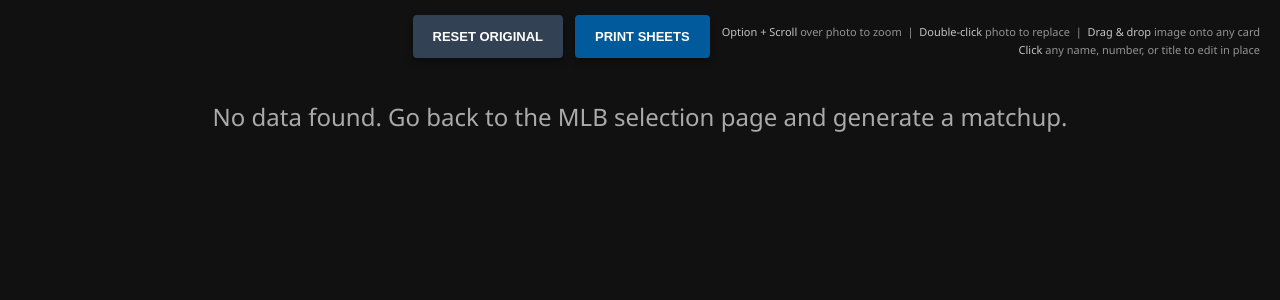
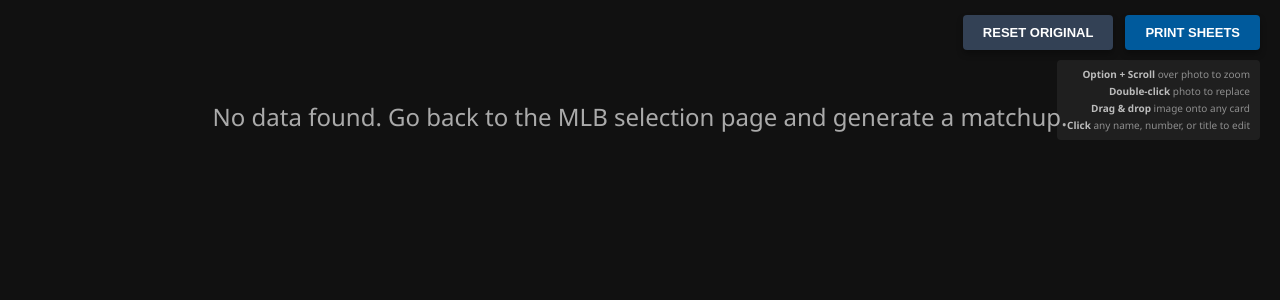
Before and after one commit to plasticfrog/nhl-lineup-generator, a Flask app: page /mlb/sheet in a window 1280 px wide. Shown: the top 300 px of the page. Run offline with Flask 3, Linux system fonts and the light colour scheme; parts of the project's set-up code (start-up, migrations or seed data) failed here and were passed over.

Commit message:
Fix legend layout and highlight pitching coach
- Move legend to stacked box below buttons instead of inline
- Add subtle background to legend box
- Highlight pitching coach card with inverted colors (same style
  as closer: team color bg on role header and name, white text)

Co-Authored-By: Claude Opus 4.6 <noreply@anthropic.com>

```diff
--- a/templates/mlb_sheet.html
+++ b/templates/mlb_sheet.html
@@ -9,7 +9,7 @@
         @page { size: letter landscape; margin: 0; }
         body { background: #111; font-family: 'Segoe UI', sans-serif; display: flex; flex-direction: column; align-items: center; }
 
-        .btn-container { position: fixed; top: 15px; right: 20px; display: flex; gap: 12px; z-index: 9999; }
+        .btn-container { position: fixed; top: 15px; right: 20px; display: flex; flex-direction: column; align-items: flex-end; gap: 0; z-index: 9999; }
         .nav-btn { padding: 10px 20px; font-size: 13px; font-weight: 700; text-transform: uppercase; border: none; border-radius: 4px; cursor: pointer; box-shadow: 0 4px 6px rgba(0,0,0,0.3); transition: transform 0.1s; }
         .reset-btn { background: #334155; color: white; }
         .print-btn { background: #005A9C; color: white; }
@@ -57,13 +57,15 @@
 </head>
 <body>
     <div class="btn-container">
-        <button class="nav-btn reset-btn" onclick="window.location.reload()">Reset Original</button>
-        <button class="nav-btn print-btn" onclick="window.print()">Print Sheets</button>
-        <div style="margin-top: 8px; font-size: 11px; color: rgba(255,255,255,0.55); line-height: 1.6; text-align: right; font-family: 'Segoe UI', sans-serif;">
-            <span style="color: rgba(255,255,255,0.75);">Option + Scroll</span> over photo to zoom &nbsp;|&nbsp;
-            <span style="color: rgba(255,255,255,0.75);">Double-click</span> photo to replace &nbsp;|&nbsp;
-            <span style="color: rgba(255,255,255,0.75);">Drag & drop</span> image onto any card<br>
-            <span style="color: rgba(255,255,255,0.75);">Click</span> any name, number, or title to edit in place
+        <div style="display: flex; gap: 12px;">
+            <button class="nav-btn reset-btn" onclick="window.location.reload()">Reset Original</button>
+            <button class="nav-btn print-btn" onclick="window.print()">Print Sheets</button>
+        </div>
+        <div style="margin-top: 10px; font-size: 10px; color: rgba(255,255,255,0.5); line-height: 1.7; text-align: right; font-family: 'Segoe UI', sans-serif; background: rgba(255,255,255,0.06); padding: 6px 10px; border-radius: 4px;">
+            <b style="color: rgba(255,255,255,0.7);">Option + Scroll</b> over photo to zoom<br>
+            <b style="color: rgba(255,255,255,0.7);">Double-click</b> photo to replace<br>
+            <b style="color: rgba(255,255,255,0.7);">Drag & drop</b> image onto any card<br>
+            <b style="color: rgba(255,255,255,0.7);">Click</b> any name, number, or title to edit
         </div>
     </div>
     <input type="file" id="imageInput" style="display:none" accept="image/*">
@@ -183,10 +185,15 @@
                 coachesHtml += `</div>`;
 
                 t.coaches.forEach(c => {
+                    const isPitching = c.role && c.role.toUpperCase().includes('PITCHING');
+                    const roleHeaderBg = isPitching ? c1 : '#fff';
+                    const roleHeaderColor = isPitching ? 'white' : 'inherit';
+                    const nameBg = isPitching ? c1 : '#fff';
+                    const nameColor = isPitching ? 'white' : '#000';
                     coachesHtml += `<div class="card" style="border-color: ${c1};">`;
-                    coachesHtml += `<div class="role-header" style="border-color: ${c1};"><span contenteditable="true">${escapeHtml(c.role)}</span></div>`;
+                    coachesHtml += `<div class="role-header" style="border-color: ${c1}; background: ${roleHeaderBg}; color: ${roleHeaderColor};"><span contenteditable="true">${escapeHtml(c.role)}</span></div>`;
                     coachesHtml += `<div class="img-box coach"><img src="${escapeHtml(c.image)}" onerror="this.src='${escapeHtml(t.logo)}';"></div>`;
-                    coachesHtml += `<div class="card-bottom coach-name" style="border-color: ${c1}; height: 48px;" contenteditable="true">${escapeHtml(c.name)}</div>`;
+                    coachesHtml += `<div class="card-bottom coach-name" style="border-color: ${c1}; height: 48px; background: ${nameBg}; color: ${nameColor};" contenteditable="true">${escapeHtml(c.name)}</div>`;
                     coachesHtml += `</div>`;
                 });
                 coachesHtml += `</div></div>`;
```
